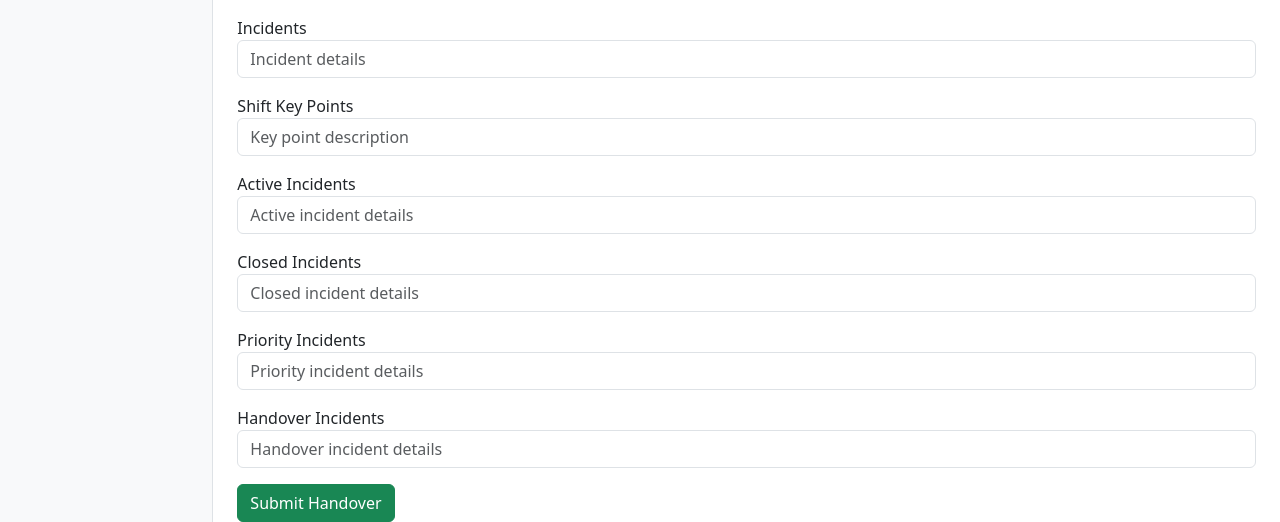
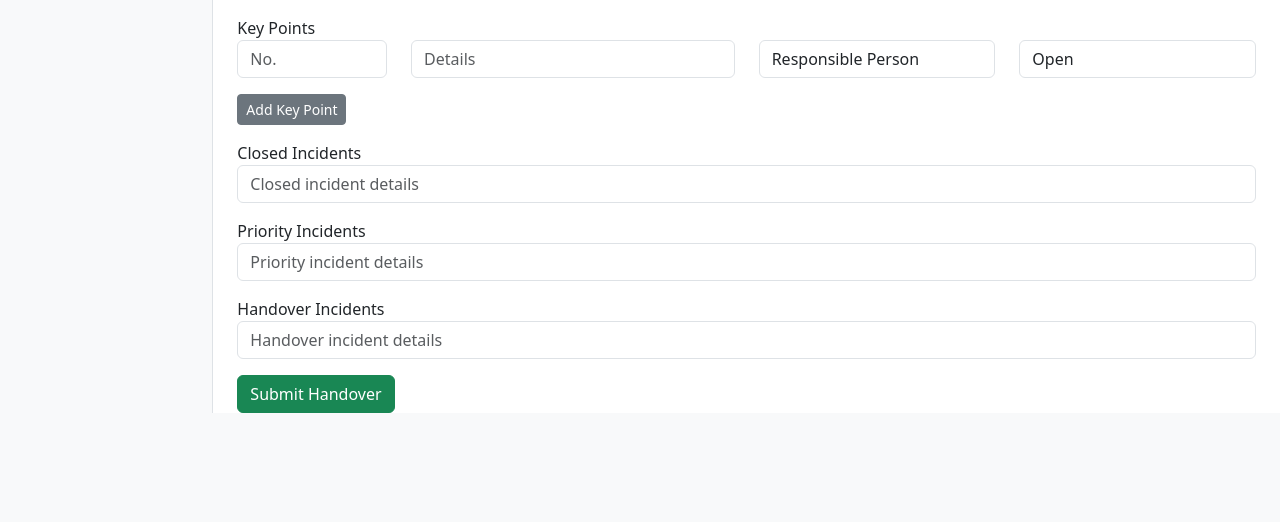
Before and after one commit to mdsajid786/shift_handover_app, a Flask app: page /handover in a window 1280 px wide. Shown: the part 620-1142 px from the top of the page. After the commit the page ends 1033 px from the top, so only its background shows below. Run offline with Flask 3, Linux system fonts and the light colour scheme; the visitor is signed in with stand-in values (Sample User, id 1); parts of the project's set-up code (start-up, migrations or seed data) failed here and were passed over.

Commit message:
updated code with new fetures-3

```diff
--- a/routes/roster.py
+++ b/routes/roster.py
@@ -1,58 +1,37 @@
-from flask import Blueprint, render_template, request, redirect, url_for, flash
+
+from flask import Blueprint, render_template, request
 from flask_login import login_required
 from models.models import TeamMember, ShiftRoster
 from app import db
-import pandas as pd
-from werkzeug.utils import secure_filename
-import os
 from datetime import datetime
 
 roster_bp = Blueprint('roster', __name__)
 
-UPLOAD_FOLDER = '/tmp/uploads'
-ALLOWED_EXTENSIONS = {'xlsx'}
 
-@roster_bp.route('/roster', methods=['GET', 'POST'])
+
+# Shift Roster View with Month/Year filters
+@roster_bp.route('/roster', methods=['GET'])
 @login_required
 def roster():
-    if request.method == 'POST':
-        file = request.files.get('file')
-        if file and file.filename.endswith('.xlsx'):
-            filename = secure_filename(file.filename)
-            filepath = os.path.join(UPLOAD_FOLDER, filename)
-            os.makedirs(UPLOAD_FOLDER, exist_ok=True)
-            file.save(filepath)
-            df = pd.read_excel(filepath, header=None)
-            os.remove(filepath)
-            # First row: dates, first col: team member names
-            dates = [df.iloc[0, j] for j in range(1, df.shape[1])]
-            for i in range(1, df.shape[0]):
-                member_name = df.iloc[i, 0]
-                member = TeamMember.query.filter_by(name=member_name).first()
-                if not member:
-                    member = TeamMember(name=member_name, email='', contact_number='', role='')
-                    db.session.add(member)
-                    db.session.commit()
-                for j, date_val in enumerate(dates):
-                    shift_code = str(df.iloc[i, j+1]) if pd.notnull(df.iloc[i, j+1]) else ''
-                    if date_val:
-                        try:
-                            date_obj = pd.to_datetime(date_val).date()
-                        except Exception:
-                            continue
-                        roster_entry = ShiftRoster(date=date_obj, team_member_id=member.id, shift_code=shift_code)
-                        db.session.add(roster_entry)
-            db.session.commit()
-            flash('Roster uploaded and saved!')
-            return redirect(url_for('roster.roster'))
-    # Display the roster table
-    all_dates = db.session.query(ShiftRoster.date).distinct().order_by(ShiftRoster.date).all()
+    # Get filter values from query params
+    month = request.args.get('month', default=None, type=int)
+    year = request.args.get('year', default=None, type=int)
+    query = db.session.query(ShiftRoster)
+    if month:
+        query = query.filter(db.extract('month', ShiftRoster.date) == month)
+    if year:
+        query = query.filter(db.extract('year', ShiftRoster.date) == year)
+    roster_entries = query.order_by(ShiftRoster.date).all()
     all_members = TeamMember.query.all()
-    roster_data = {}
-    for member in all_members:
-        roster_data[member.name] = {}
-        for date_tuple in all_dates:
-            date = date_tuple[0]
-            entry = ShiftRoster.query.filter_by(date=date, team_member_id=member.id).first()
-            roster_data[member.name][date] = entry.shift_code if entry else ''
-    return render_template('shift_roster.html', all_dates=[d[0] for d in all_dates], all_members=all_members, roster_data=roster_data)
+    # Build a set of all dates in the filtered result
+    all_dates = sorted({entry.date for entry in roster_entries})
+    # Build roster data: {member_name: {date: shift_code}}
+    roster_data = {member.name: {date: '' for date in all_dates} for member in all_members}
+    for entry in roster_entries:
+        member = next((m for m in all_members if m.id == entry.team_member_id), None)
+        if member:
+            roster_data[member.name][entry.date] = entry.shift_code
+    # For dropdowns
+    months = list(range(1, 13))
+    years = sorted({d.year for d in db.session.query(ShiftRoster.date).distinct()})
+    return render_template('shift_roster.html', all_dates=all_dates, all_members=all_members, roster_data=roster_data, months=months, years=years, selected_month=month, selected_year=year)
--- a/services/email_service.py
+++ b/services/email_service.py
@@ -7,4 +7,4 @@ def send_handover_email(shift):
     recipients = [current_app.config['TEAM_EMAIL']]
     body = f"Handover summary for shift on {shift.date}."
     msg = Message(subject, recipients=recipients, body=body)
-    mail.send(msg)
+    #mail.send(msg)
--- a/templates/handover_form.html
+++ b/templates/handover_form.html
@@ -40,24 +40,68 @@
             {% endfor %}
         </select>
     </div>
+    <!-- Key Points Section (moved to end, redesigned) -->
     <div class="mb-3">
-        <label>Incidents</label>
-        <div id="incidents">
-            <!-- Dynamic incident entries can be added with JS -->
-            <input type="text" name="incidents" class="form-control mb-2" placeholder="Incident details">
+        <label>Key Points</label>
+        <div id="key_points">
+            <!-- JS will allow adding/removing multiple key points -->
+            <div class="key-point-entry row mb-2">
+                <div class="col-2">
+                    <input type="number" name="key_point_number" class="form-control" placeholder="No." min="1">
+                </div>
+                <div class="col-4">
+                    <input type="text" name="key_point_details" class="form-control" placeholder="Details">
+                </div>
+                <div class="col-3">
+                    <select name="responsible_person" class="form-control">
+                        <option value="">Responsible Person</option>
+                        {% for member in team_members %}
+                        <option value="{{ member.id }}">{{ member.name }}</option>
+                        {% endfor %}
+                    </select>
+                </div>
+                <div class="col-3">
+                    <select name="key_point_status" class="form-control">
+                        <option value="Open">Open</option>
+                        <option value="In Progress">In Progress</option>
+                        <option value="Closed">Closed</option>
+                    </select>
+                </div>
+            </div>
         </div>
+        <button type="button" class="btn btn-secondary btn-sm mt-2" onclick="addKeyPoint()">Add Key Point</button>
     </div>
-    <div class="mb-3">
-        <label>Shift Key Points</label>
-        <div id="key_points">
-            <input type="text" name="key_points" class="form-control mb-2" placeholder="Key point description">
-        </div>
-    </div>
-    <div class="mb-3">
-        <label>Active Incidents</label>
-        <div id="active_incidents">
-            <input type="text" name="active_incidents" class="form-control mb-2" placeholder="Active incident details">
-        </div>
+    <script>
+    function addKeyPoint() {
+        const container = document.getElementById('key_points');
+        const entry = document.createElement('div');
+        entry.className = 'key-point-entry row mb-2';
+        entry.innerHTML = `
+            <div class="col-2">
+                <input type="number" name="key_point_number" class="form-control" placeholder="No." min="1">
+            </div>
+            <div class="col-4">
+                <input type="text" name="key_point_details" class="form-control" placeholder="Details">
+            </div>
+            <div class="col-3">
+                <select name="responsible_person" class="form-control">
+                    <option value="">Responsible Person</option>
+                    {% for member in team_members %}
+                    <option value="{{ member.id }}">{{ member.name }}</option>
+                    {% endfor %}
+                </select>
+            </div>
+            <div class="col-3">
+                <select name="key_point_status" class="form-control">
+                    <option value="Open">Open</option>
+                    <option value="In Progress">In Progress</option>
+                    <option value="Closed">Closed</option>
+                </select>
+            </div>
+        `;
+        container.appendChild(entry);
+    }
+    </script>
     </div>
     <div class="mb-3">
         <label>Closed Incidents</label>
```
Also changed, not shown: models/models.py (+5 -4 lines), templates/shift_roster.html (+24 -3 lines).
